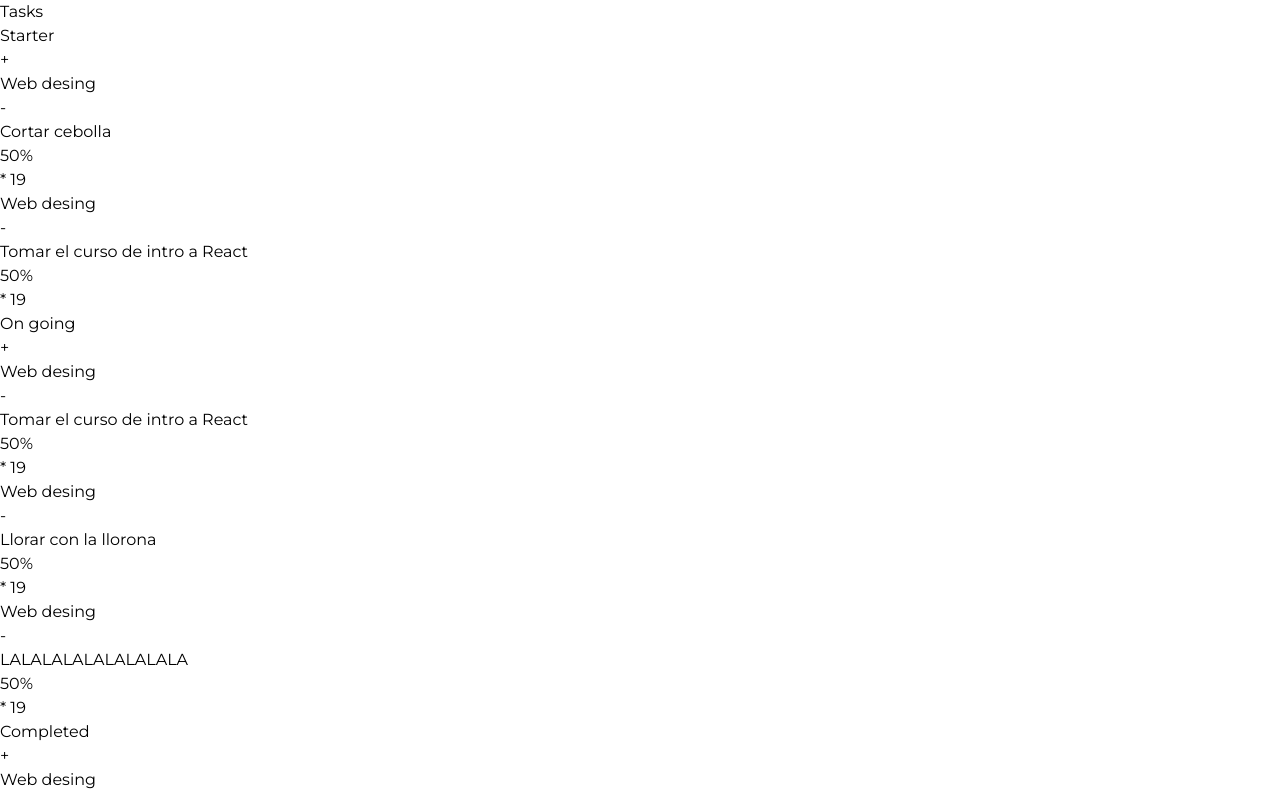
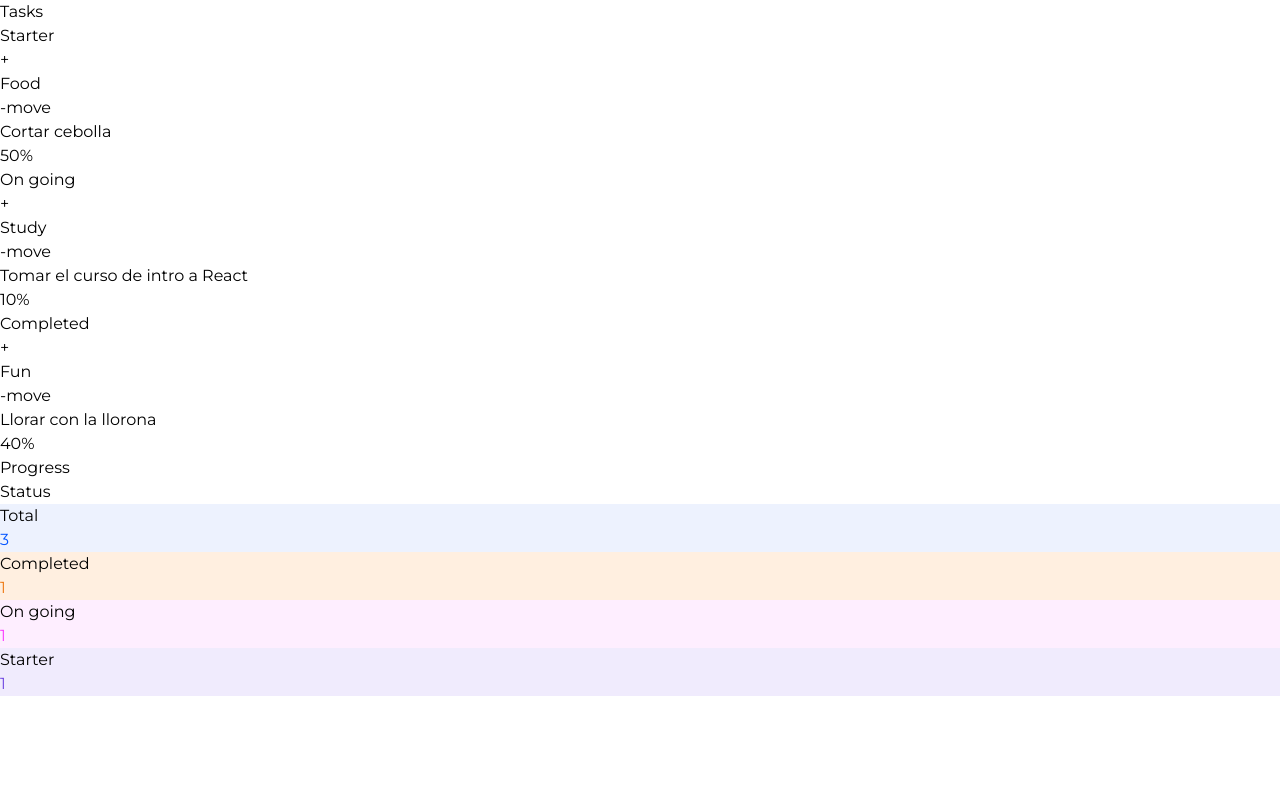
Before and after one commit to darkspiriton/app-todo-react, a React (Vite) app: page / in a window 1280 px wide. Shown: the top 800 px of the page. Built offline with nearby package versions, Linux system fonts and the light colour scheme.

Commit message:
Se agrego funcionalidades create, delete, move

```diff
--- a/src/App.tsx
+++ b/src/App.tsx
@@ -8,44 +8,48 @@ import { TodoStatus } from "./components/TodoStatus";
 const defaultTodos = [
   {
     title: "Starter",
-    todos: [
-      { text: "Cortar cebolla", completed: true },
-      { text: "Tomar el curso de intro a React", completed: false },
-    ],
+    state: "starter",
+    todos: [{ text: "Cortar cebolla", tag: "Food", progress: 50 }],
   },
   {
     title: "On going",
+    state: "ongoing",
     todos: [
-      { text: "Tomar el curso de intro a React", completed: false },
-      { text: "Llorar con la llorona", completed: false },
-      { text: "LALALALALALALALALA", completed: false },
+      { text: "Tomar el curso de intro a React", tag: "Study", progress: 10 },
     ],
   },
   {
     title: "Completed",
-    todos: [
-      { text: "Llorar con la llorona", completed: false },
-      { text: "LALALALALALALALALA", completed: false },
-    ],
+    state: "completed",
+    todos: [{ text: "Llorar con la llorona", tag: "Fun", progress: 40 }],
   },
 ];
 
 const defaultStatus = [
-  { title: "Total", count: 2, colorBackgound: "#EDF2FE", colotText: "#0556FF" },
+  {
+    title: "Total",
+    state: "total",
+    count: 0,
+    colorBackgound: "#EDF2FE",
+    colotText: "#0556FF",
+  },
   {
     title: "Completed",
-    count: 1,
+    state: "completed",
+    count: 0,
     colorBackgound: "#FFEFE0",
     colotText: "#EE7C18",
   },
   {
     title: "On going",
-    count: 1,
+    state: "ongoing",
+    count: 0,
     colorBackgound: "#FEEEFF",
     colotText: "#FB41FF",
   },
   {
     title: "Starter",
+    state: "starter",
     count: 0,
     colorBackgound: "#F0EBFD",
     colotText: "#724CE2",
@@ -53,22 +57,93 @@ const defaultStatus = [
 ];
 
 function App() {
+  const [todos, setTodos] = React.useState(defaultTodos);
+  const [status, setStatus] = React.useState(defaultStatus);
+  const createTodo = (state: string) => {
+    const newTodos = [...todos];
+    const todoIndex = newTodos.findIndex((todo) => todo.state === state);
+    const newTodo = { text: "New todo", tag: "New", progress: 0 };
+    newTodos[todoIndex].todos.push(newTodo);
+    setTodos(newTodos);
+  };
+  const deleteTodo = (state: string, text: string) => {
+    const newTodos = [...todos];
+    const todoIndex = newTodos.findIndex((todo) => todo.state === state);
+    const todoItemIndex = newTodos[todoIndex].todos.findIndex(
+      (todo) => todo.text === text
+    );
+    newTodos[todoIndex].todos.splice(todoItemIndex, 1);
+    setTodos(newTodos);
+  };
+  const moveTodo = (state: string, text: string) => {
+    // console.log("moveTodo", state, text);
+    const newTodos = [...todos];
+    const todoIndex = newTodos.findIndex((todo) => todo.state === state);
+    const todoItemIndex = newTodos[todoIndex].todos.findIndex(
+      (todo) => todo.text === text
+    );
+    const todoItem = newTodos[todoIndex].todos[todoItemIndex];
+    newTodos[todoIndex].todos.splice(todoItemIndex, 1);
+    if (state === "starter") {
+      newTodos.find((todo) => todo.state === "ongoing")?.todos.push(todoItem);
+    }
+    if (state === "ongoing") {
+      newTodos.find((todo) => todo.state === "completed")?.todos.push(todoItem);
+    }
+    if (state === "completed") {
+      newTodos.find((todo) => todo.state === "starter")?.todos.push(todoItem);
+    }
+    setTodos(newTodos);
+  };
+  React.useEffect(() => {
+    setStatus((statusArray) => {
+      return statusArray.map((status) => {
+        const countTotal = todos.reduce(
+          (acc, todo) => {
+            acc.total += todo.todos.length;
+            if (todo.state === "completed") acc.completed = todo.todos.length;
+            if (todo.state === "ongoing") acc.ongoing = todo.todos.length;
+            if (todo.state === "starter") acc.starter = todo.todos.length;
+            return acc;
+          },
+          { total: 0, completed: 0, ongoing: 0, starter: 0 }
+        );
+        const statusCounts: { [key: string]: number } = {
+          total: countTotal.total,
+          completed: countTotal.completed,
+          ongoing: countTotal.ongoing,
+          starter: countTotal.starter,
+        };
+        return {
+          ...status,
+          count: statusCounts[status.state] || 0,
+        };
+      });
+    });
+  }, [todos]);
   return (
     <React.Fragment>
-      <section className="bg-[#F2F5FF] h-screen grid gap-4 grid-cols-4 py-10 px-24">
+      <section className="bg-[#F2F5FF] h-screen grid gap-4 grid-cols-4 py-10 lg:px-2 xl:px-24">
         <article className="bg-[#FDFDFD] col-span-3 rounded-2xl p-5 flex flex-col gap-5">
           <header>
             <h2 className="text-4xl font-bold">Tasks</h2>
           </header>
           <main className="flex h-full gap-4">
-            {defaultTodos.map((todo, index) => {
+            {todos.map((todo, index) => {
               return (
-                <TodoColumn key={index} title={todo.title}>
-                  {todo.todos.map((todo, index) => (
+                <TodoColumn
+                  key={index}
+                  title={todo.title}
+                  onCreate={() => createTodo(todo.state)}
+                >
+                  {todo.todos.map((itemTodo, index) => (
                     <TodoItem
                       key={index}
-                      text={todo.text}
-                      completed={todo.completed}
+                      text={itemTodo.text}
+                      tag={itemTodo.tag}
+                      progress={itemTodo.progress}
+                      onDelete={() => deleteTodo(todo.state, itemTodo.text)}
+                      onMove={() => moveTodo(todo.state, itemTodo.text)}
                     />
                   ))}
                 </TodoColumn>
@@ -86,8 +161,8 @@ function App() {
               <header>
                 <h3 className="text-md font-bold">Status</h3>
               </header>
-              <main className="grid grid-cols-2 gap-2">
-                {defaultStatus.map((status, index) => (
+              <main className="grid md:grid-cols-1 lg:grid-cols-2 gap-2">
+                {status.map((status, index) => (
                   <TodoStatus
                     key={index}
                     title={status.title}
--- a/src/components/CreateTodoButton.tsx
+++ b/src/components/CreateTodoButton.tsx
@@ -1,5 +1,9 @@
-function CreateTodoButton() {
-  return <button className="">+</button>;
+function CreateTodoButton({ onCreate }: { onCreate: () => void }) {
+  return (
+    <button onClick={onCreate} className="hover:rotate-45 duration-150">
+      +
+    </button>
+  );
 }
 
 export { CreateTodoButton };
--- a/src/components/TodoColumn.tsx
+++ b/src/components/TodoColumn.tsx
@@ -1,16 +1,19 @@
+import React from "react";
 import { CreateTodoButton } from "./CreateTodoButton";
 function TodoColumn({
   children,
   title,
+  onCreate,
 }: {
   children: React.ReactNode;
   title: string;
+  onCreate: () => void;
 }) {
   return (
     <section className="w-1/3">
       <header className="flex w-full justify-between items-center mb-4">
         <h3 className="text-gray-500 text-sm">{title}</h3>
-        <CreateTodoButton></CreateTodoButton>
+        <CreateTodoButton onCreate={onCreate}></CreateTodoButton>
       </header>
       <ul className="flex flex-col gap-4">{children}</ul>
     </section>
--- a/src/components/TodoItem.tsx
+++ b/src/components/TodoItem.tsx
@@ -1,24 +1,38 @@
-function TodoItem({ text, completed }: { text: string; completed: boolean }) {
+function TodoItem({
+  text,
+  tag,
+  progress,
+  onDelete,
+  onMove,
+}: {
+  text: string;
+  tag: string;
+  progress: number;
+  onDelete: () => void;
+  onMove: () => void;
+}) {
   return (
-    <li className="flex flex-col rounded-md bg-[#FEFEFE] h-auto p-2 shadow-lg">
-      {/* <span>V {completed}</span>
-      <p className="text-red-300 font-bold underline">{text}</p>
-      <span>X</span> */}
+    <li className="flex flex-col rounded-md bg-[#FEFEFE] h-auto p-2 shadow-xl">
       <header className="flex w-full justify-between items-center mb-2">
         <p className="rounded-xl text-sm text-orange-400 bg-[#FFEEE0] px-2">
-          Web desing
+          {tag}
         </p>
-        <button>-</button>
+        <div className="flex gap-2">
+          <button onClick={onDelete}>-</button>
+          <button onClick={onMove} className="text-xs">
+            move
+          </button>
+        </div>
       </header>
       <main className="flex flex-col gap-4">
         <section className="min-h-10 text-sm text-gray-500">{text}</section>
         <section className="flex flex-col">
-          <p className="self-end font-bold text-sm">50%</p>
+          <p className="self-end font-bold text-sm">{`${progress}%`}</p>
           <div className="relative">
             <div
               className="absolute z-10 bg-green-500 h-1 rounded-sm"
               style={{
-                width: "50%",
+                width: `${progress}%`,
               }}
             ></div>
             <div className="absolute z-0 top-0 bg-green-200 rounded-sm h-1 w-full"></div>
@@ -26,7 +40,6 @@ function TodoItem({ text, completed }: { text: string; completed: boolean }) {
         </section>
         <section className="flex justify-between items-center">
           <div className="w-5 h-5 rounded-full border-purple-500 border-2"></div>
-          <div>* 19</div>
         </section>
       </main>
     </li>
```
